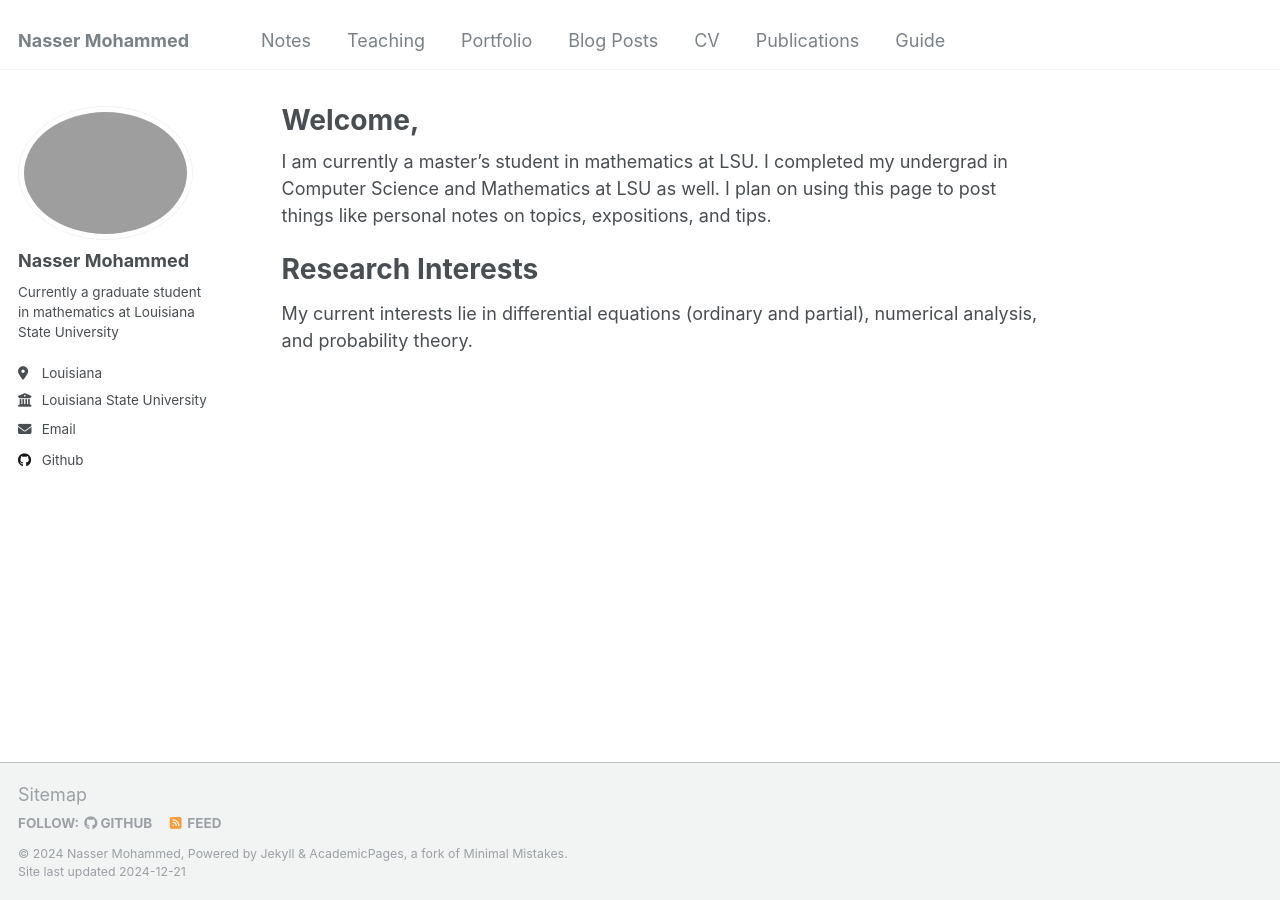
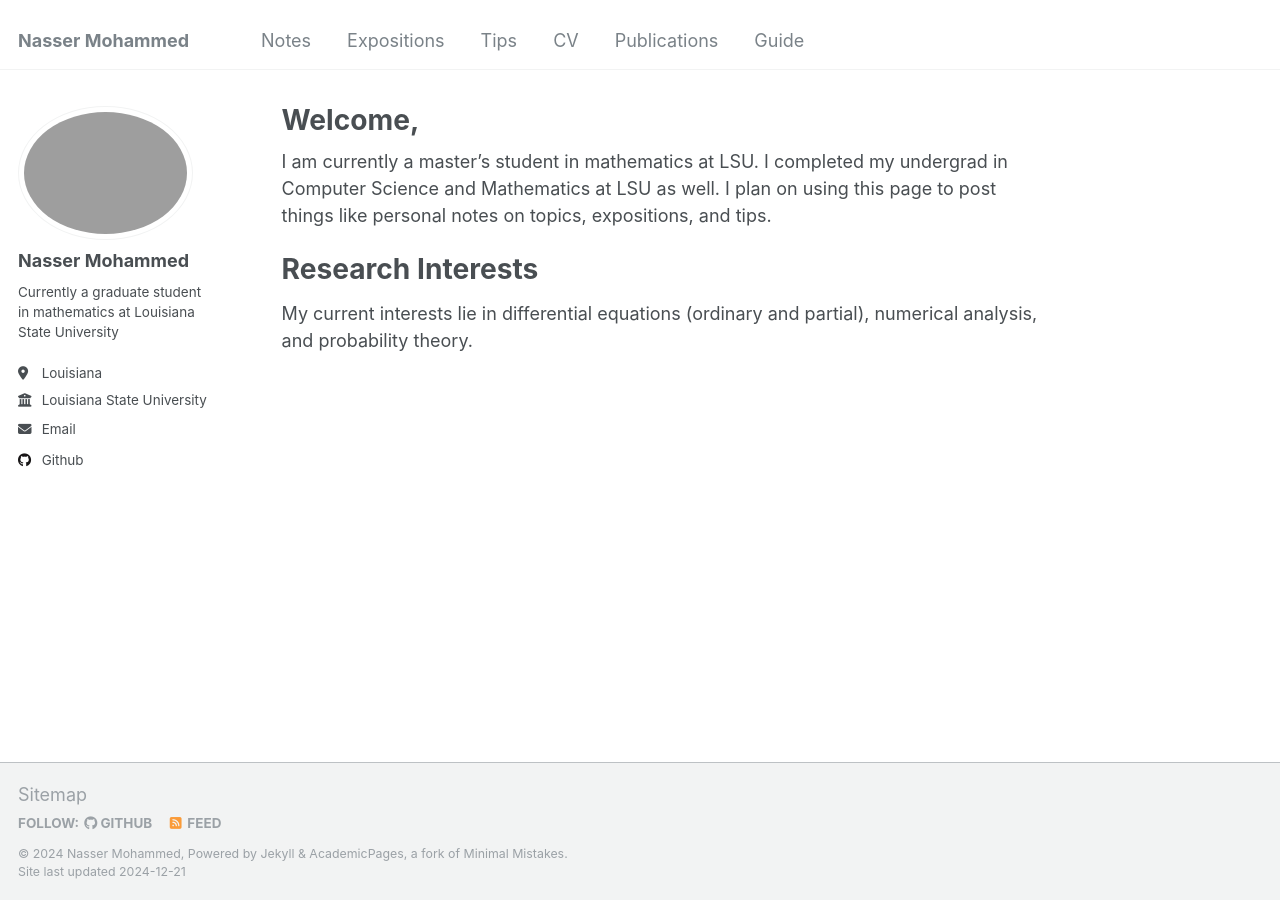
Before and after one commit to Nasser-Mohammed/Nasser-Mohammed.github.io, a Jekyll site: the page built from _pages/about.md, in a window 1280 px wide. Built offline with Jekyll 4.4.1, drawn with Linux system fonts in a browser that asks for light colours.

Commit message:
Update navigation.yml

```diff
--- a/_data/navigation.yml
+++ b/_data/navigation.yml
@@ -9,14 +9,11 @@ main:
   - title: "Notes"
     url: /notes/
 
-  - title: "Teaching"
-    url: /teaching/
+  - title: "Expositions"
+    url: /expositions/
 
-  - title: "Portfolio"
-    url: /portfolio/
-
-  - title: "Blog Posts"
-    url: /year-archive/
+  - title: "Tips"
+    url: /tips/
 
   - title: "CV"
     url: /cv/
```
